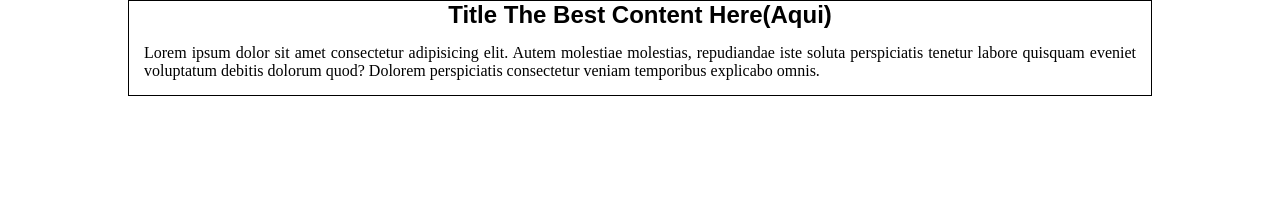
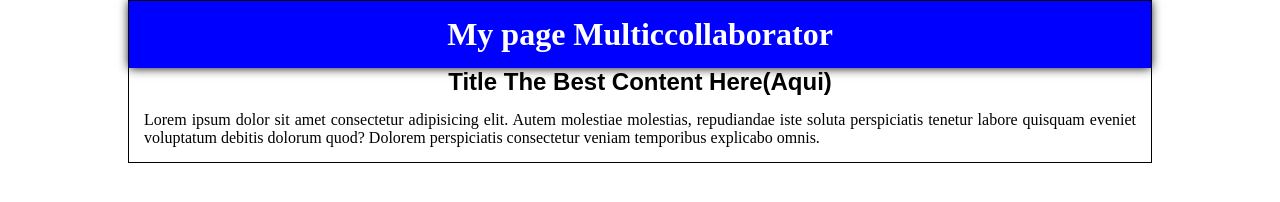
Before and after one commit to jhon741/team-page, a plain HTML site: page index.html in a window 1280 px wide. Drawn offline with Linux system fonts and the light colour scheme.

Commit message:
adding the hader section

```diff
--- a/index.html
+++ b/index.html
@@ -9,6 +9,9 @@
 </head>
 <body>
   <div class="content">
+    <div class="header">
+      <h1>My page <span>Multiccollaborator</span></h1>
+    </div>
     <div class="section">
       <h2>title <span>the best content here(aqui)</span></h2>
       <p>Lorem ipsum dolor sit amet consectetur adipisicing elit. Autem molestiae molestias, repudiandae iste soluta perspiciatis tenetur labore quisquam eveniet voluptatum debitis dolorum quod? Dolorem perspiciatis consectetur veniam temporibus explicabo omnis.</p>
--- a/styles.css
+++ b/styles.css
@@ -11,6 +11,13 @@
   text-align: center;
 }
 
+.header {
+  background-color: blue;
+  color: white;
+  padding: 15px;
+  box-shadow: 0 0 10px black;
+}
+
 .section h2 {
   font-family: sans-serif;
   text-transform: capitalize;
```
